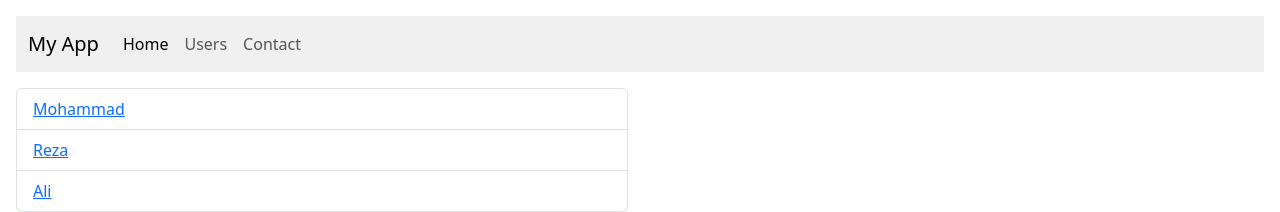
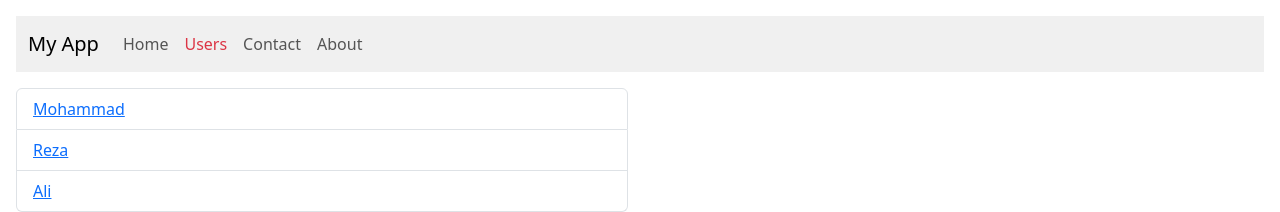
Before and after one commit to mohammadfallah7/react-qbc-advance, a React (Vite) app: page /users in a window 1280 px wide. Shown: the top 212 px of the page. Built offline with nearby package versions, Linux system fonts and the light colour scheme.

Commit message:
feat: :sparkles: Show active link

```diff
--- a/src/react-router/NavBar.tsx
+++ b/src/react-router/NavBar.tsx
@@ -1,4 +1,4 @@
-import { Link } from "react-router";
+import { Link, NavLink } from "react-router";
 
 const NavBar = () => {
   return (
@@ -13,19 +13,44 @@ const NavBar = () => {
         <div className="collapse navbar-collapse" id="navbarNav">
           <ul className="navbar-nav">
             <li className="nav-item">
-              <Link className="nav-link active" to="/">
+              <NavLink
+                className={({ isActive }) =>
+                  isActive ? "nav-link text-danger" : "nav-link"
+                }
+                to="/"
+              >
                 Home
-              </Link>
+              </NavLink>
             </li>
             <li className="nav-item">
-              <Link className="nav-link" to="/users">
+              <NavLink
+                className={({ isActive }) =>
+                  isActive ? "text-danger nav-link" : "nav-link"
+                }
+                to="/users"
+              >
                 Users
-              </Link>
+              </NavLink>
             </li>
             <li className="nav-item">
-              <Link className="nav-link" to="/contact">
+              <NavLink
+                className={({ isActive }) =>
+                  isActive ? "text-danger nav-link" : "nav-link"
+                }
+                to="/contact"
+              >
                 Contact
-              </Link>
+              </NavLink>
+            </li>
+            <li className="nav-item">
+              <NavLink
+                className={({ isActive }) =>
+                  isActive ? "text-danger nav-link" : "nav-link"
+                }
+                to="/about"
+              >
+                About
+              </NavLink>
             </li>
           </ul>
         </div>
--- a/src/react-router/router.tsx
+++ b/src/react-router/router.tsx
@@ -4,10 +4,13 @@ import UsersPage from "./UsersPage";
 import ContactPage from "./ContactPage";
 import UserDetails from "./UserDetails";
 import Layout from "./Layout";
+import ErrorPage from "./ErrorPage";
+import About from "./About";
 
 const router = createBrowserRouter([
   {
     path: "/",
+    errorElement: <ErrorPage />,
     Component: Layout,
     children: [
       { index: true, Component: HomePage },
@@ -17,6 +20,7 @@ const router = createBrowserRouter([
         children: [{ path: ":id", Component: UserDetails }],
       },
       { path: "contact", Component: ContactPage },
+      { path: "about", Component: About },
     ],
   },
 ]);
```
